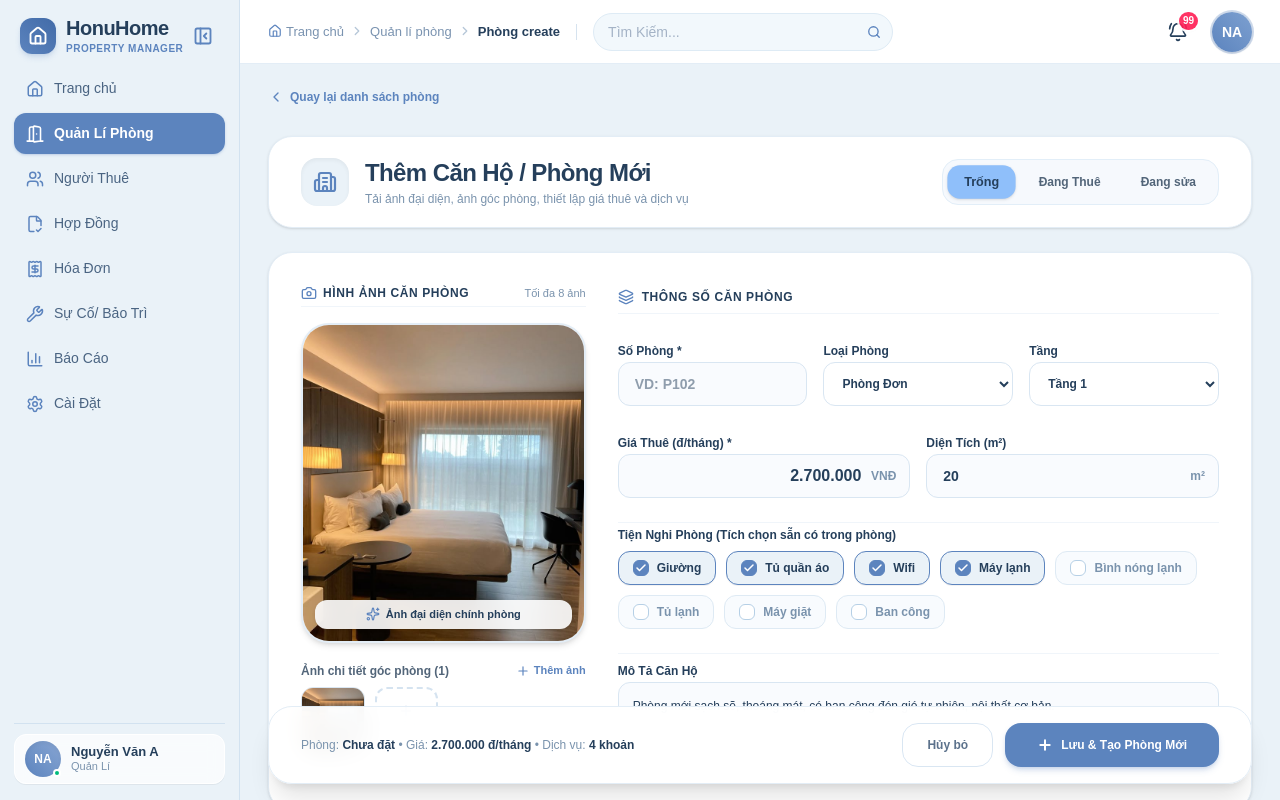
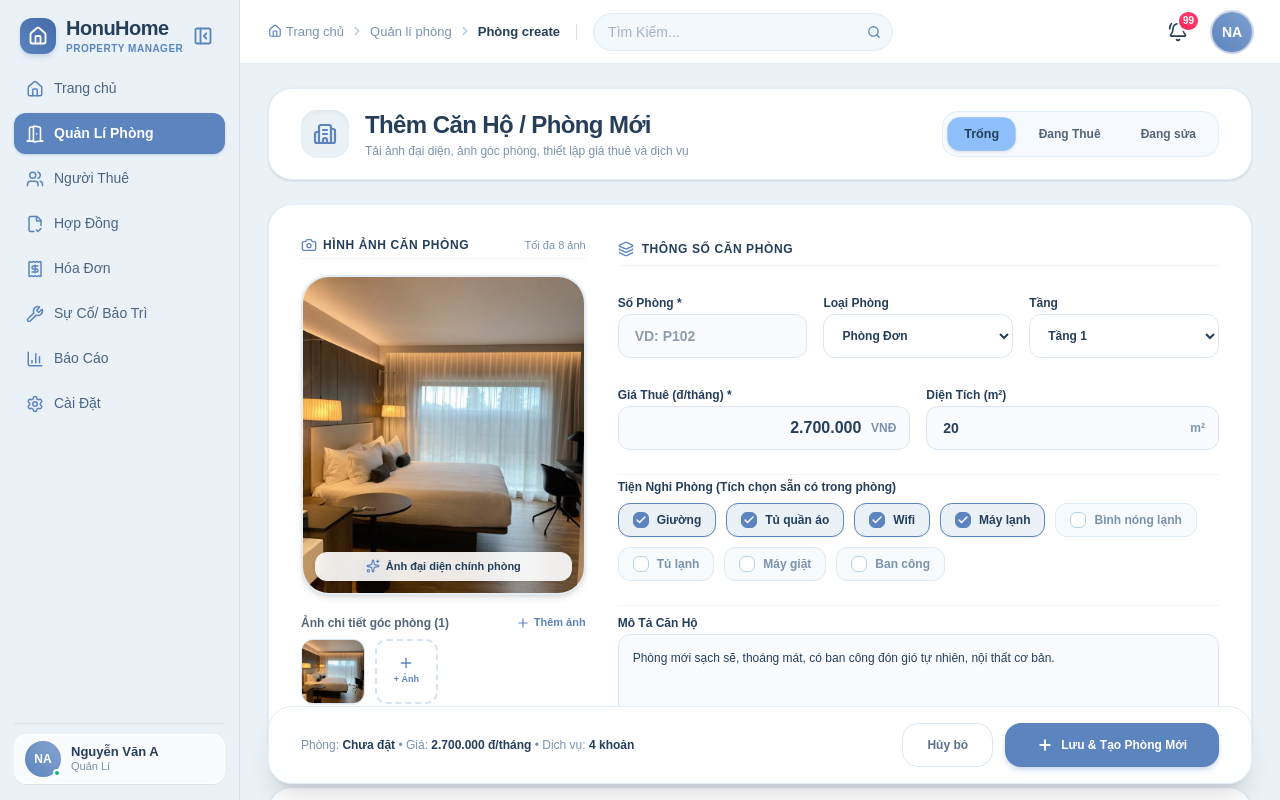
Before and after one commit to ngocnh05/honu_home, a Next.js app: page /rooms/create in a window 1280 px wide. Shown: the top 800 px of the page. Built offline with nearby package versions, Linux system fonts and the light colour scheme.

Commit message:
fix(rooms): remove redundant back link and align create page flush with sidebar

```diff
--- a/src/components/rooms/create-room-view.tsx
+++ b/src/components/rooms/create-room-view.tsx
@@ -216,19 +216,8 @@ export function CreateRoomView() {
   };
 
   return (
-    <div className="w-full space-y-6 animate-fadeIn pb-16 select-none max-w-[1300px] mx-auto">
-      {/* 1. Breadcrumb navigation */}
-      <div>
-        <Link
-          href="/rooms"
-          className="inline-flex items-center gap-1.5 text-xs font-bold text-[#5C84BE] hover:text-[#41689E] transition-colors group cursor-pointer"
-        >
-          <ChevronLeft className="w-4 h-4 group-hover:-translate-x-0.5 transition-transform" />
-          <span>Quay lại danh sách phòng</span>
-        </Link>
-      </div>
-
-      {/* 2. Top Header Bar (Tương tự Trang Chi Tiết Phòng) */}
+    <div className="w-full space-y-6 animate-fadeIn pb-16 select-none">
+      {/* Top Header Bar (Tương tự Trang Quản Lý Phòng & Chi Tiết Phòng) */}
       <div className="flex items-center justify-between bg-white px-8 py-5 rounded-3xl border border-[#E3EDF6] shadow-sm w-full">
         <div className="flex items-center gap-4">
           <div className="w-12 h-12 rounded-2xl bg-[#EAF2F8] text-[#5C84BE] flex items-center justify-center shadow-inner">
```
